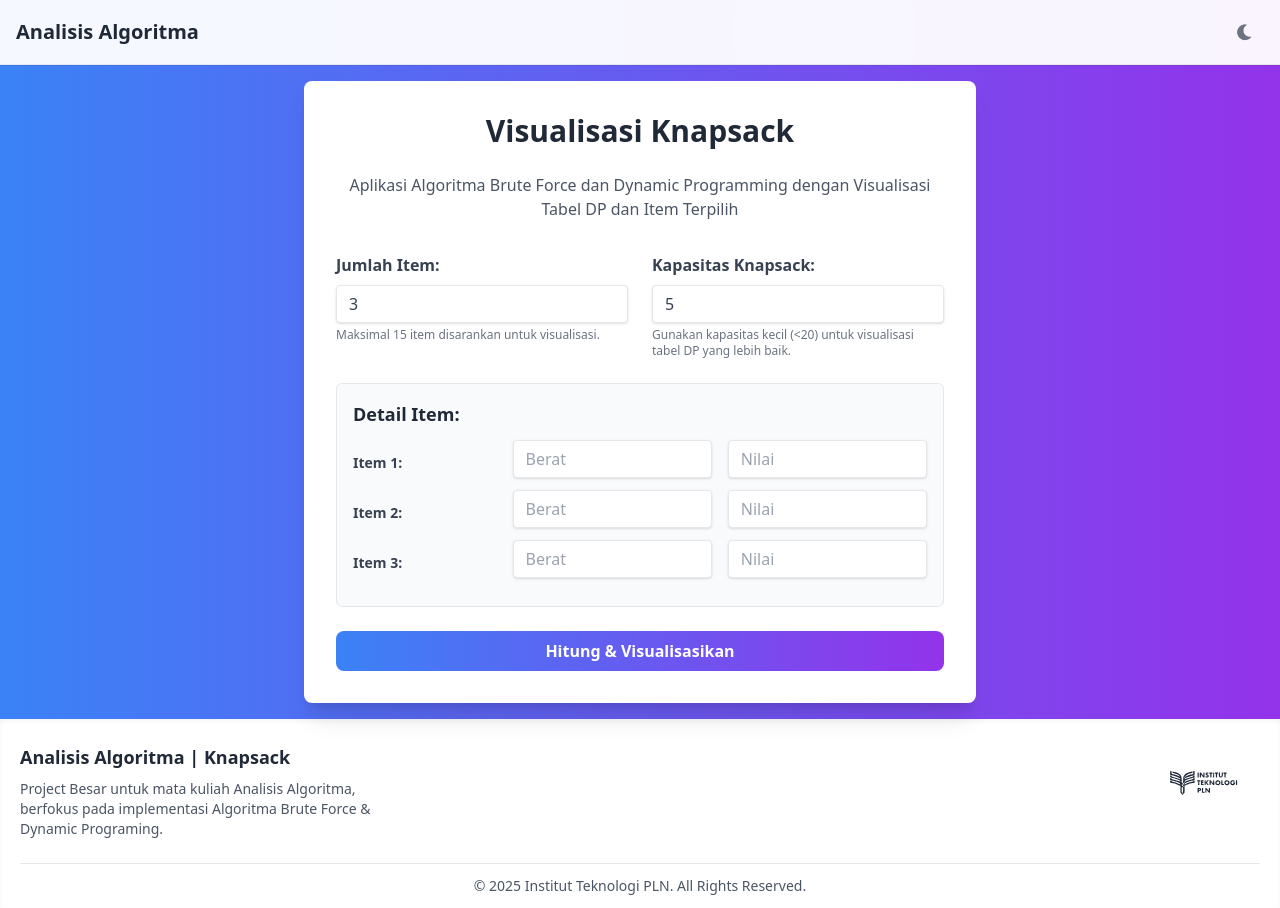
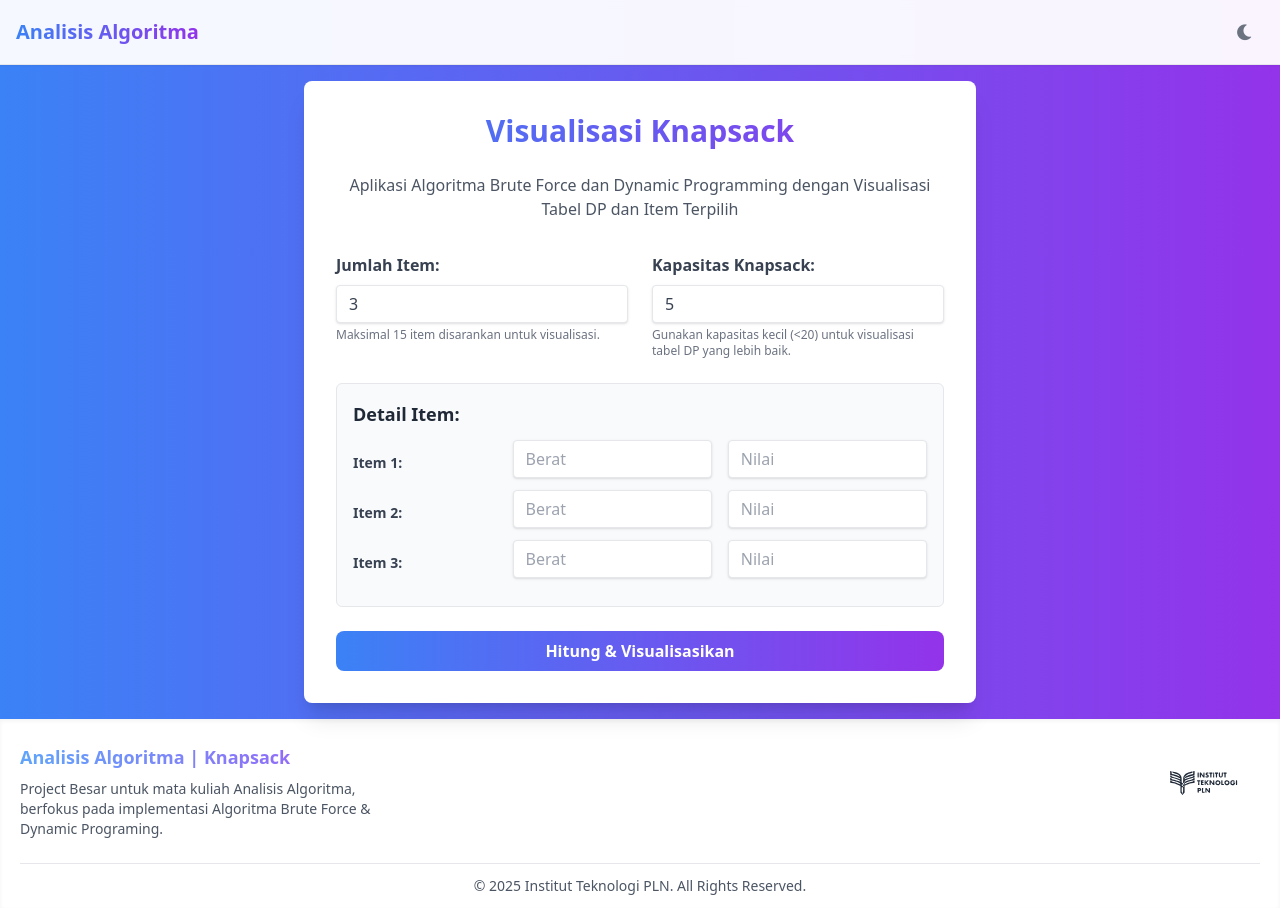
Before and after one commit to mridzieqfch/knapSackBfDp, a plain HTML site: page docs/calc.html in a window 1280 px wide. Drawn offline with nearby package versions, Linux system fonts and the light colour scheme.

Commit message:
Update calc.html

```diff
--- a/docs/calc.html
+++ b/docs/calc.html
@@ -3,7 +3,7 @@
 <head>
     <meta charset="UTF-8">
     <meta name="viewport" content="width=device-width, initial-scale=1.0">
-    <title>Visualisasi Knapsack 0/1</title>
+    <title>Visualisasi Knapsack</title>
     <script src="https://cdn.tailwindcss.com"></script>
     <link rel="stylesheet" href="https://cdnjs.cloudflare.com/ajax/libs/font-awesome/6.0.0-beta3/css/all.min.css">
     <script>
@@ -127,7 +127,7 @@
         <nav class="container mx-auto px-4 sm:px-6 lg:px-4">
             <div class="flex items-center justify-between h-16">
                 <div class="flex-shrink-0">
-                    <a href="index.html" class="text-xl font-bold text-gray-800 dark:text-white">
+                    <a href="index.html" class="text-xl font-bold text-xl font-bold bg-gradient-to-r from-blue-500 to-purple-600 text-transparent bg-clip-text">
                         Analisis Algoritma
                     </a>
                 </div>
@@ -141,7 +141,7 @@
     </header>
     <main class="flex-grow flex items-center justify-center p-4">
         <div class="bg-white p-8 rounded-lg shadow-xl w-full max-w-2xl dark:bg-gray-900 dark:text-gray-100 transition-colors duration-300 animate-fade-in main-content-animated">
-            <h1 class="text-3xl font-bold text-center text-gray-800 dark:text-white mb-6">Visualisasi Knapsack</h1>
+            <h1 class="text-3xl font-bold text-center font-bold bg-gradient-to-r from-blue-500 to-purple-600 text-transparent bg-clip-text mb-6">Visualisasi Knapsack</h1>
             <p class="text-center text-gray-600 dark:text-gray-300 mb-8">Aplikasi Algoritma Brute Force dan Dynamic Programming dengan Visualisasi Tabel DP dan Item Terpilih</p>
 
             <div class="grid grid-cols-1 md:grid-cols-2 gap-6 mb-6">
@@ -195,7 +195,7 @@
         <div class="container mx-auto px-4 sm:px-6 lg:px-5">
             <div class="grid grid-cols-1 md:grid-cols-2 lg:grid-cols-3 gap-8 py-6 text-center md:text-left">
                 <div>
-                    <h3 class="text-lg font-bold text-gray-800 dark:text-white mb-2">Analisis Algoritma | Knapsack</h3>
+                    <h3 class="text-lg font-bold bg-gradient-to-r from-blue-400 to-purple-500 text-transparent bg-clip-text mb-2">Analisis Algoritma | Knapsack</h3>
                     <p class="text-sm">Project Besar untuk mata kuliah Analisis Algoritma, berfokus pada implementasi Algoritma Brute Force & Dynamic Programing.</p>
                 </div>
 
```
